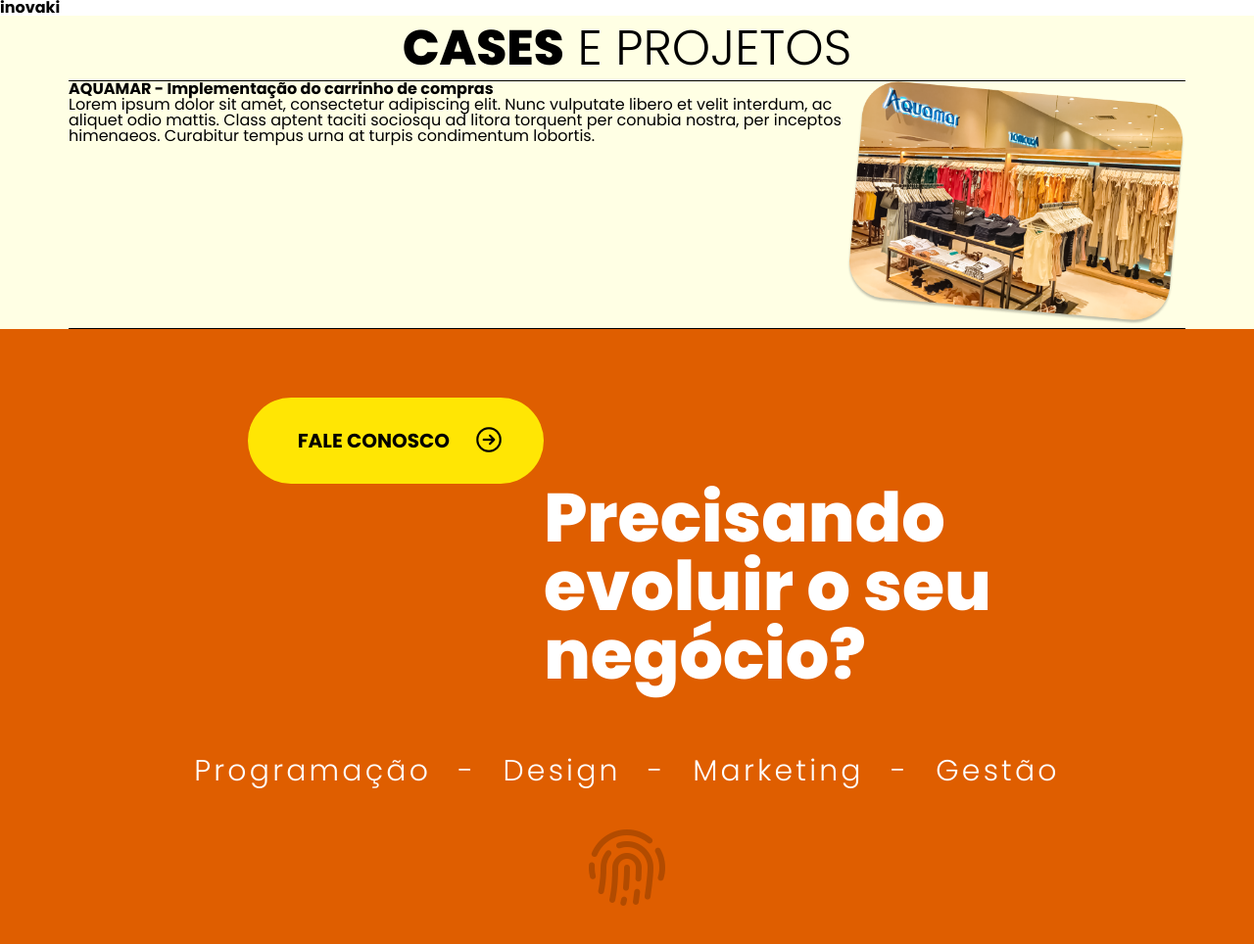
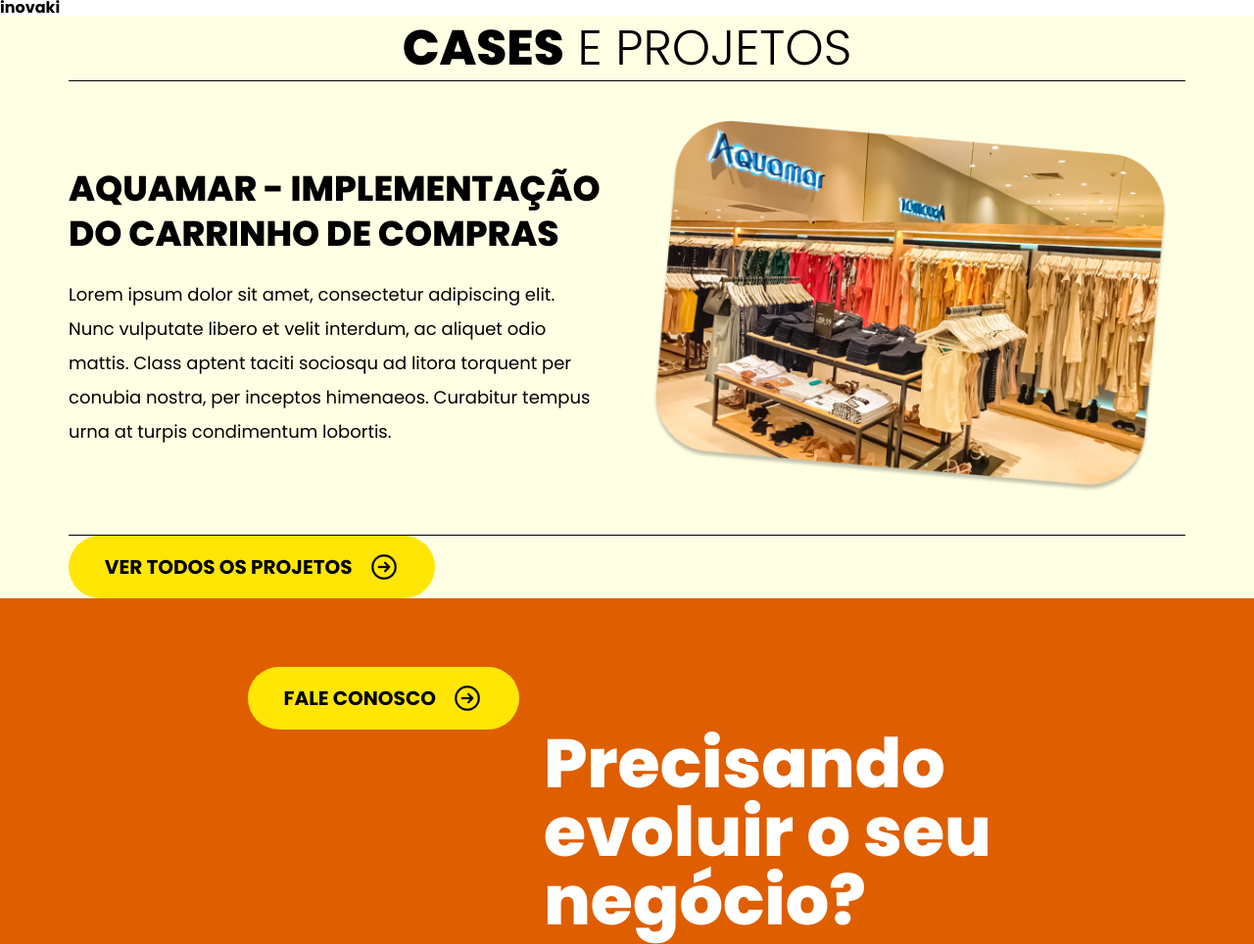
Before and after one commit to azevedodaniel/inovaki-new-page, a website built with webpack: page public/index.html in a window 1280 px wide. Shown: the top 964 px of the page at 98% size. Built offline with nearby package versions, Linux system fonts and the light colour scheme.

Commit message:
button and cases update

```diff
--- a/public/index.html
+++ b/public/index.html
@@ -23,6 +23,7 @@
 
     <div class="cases-content container">
       <div>
+        <div class="cases-flex">
           <div class="cases-information">
             <h2>
               AQUAMAR - Implementação
@@ -32,9 +33,17 @@
               Lorem ipsum dolor sit amet, consectetur adipiscing elit. Nunc vulputate libero et velit interdum, ac aliquet odio mattis. Class aptent taciti sociosqu ad litora torquent per conubia nostra, per inceptos himenaeos. Curabitur tempus urna at turpis condimentum lobortis.
             </p>
           </div>
-        <div>
+          <div class="cases-img">
             <img src="../src/assets/img/image-2.png" alt="">
           </div>
+        </div>
+      </div>
+
+      <div>
+        <button class="yellow-button">
+          <span>VER TODOS OS PROJETOS</span>
+          <img src="../src/assets/img/Back-Arrow.png">
+        </button>
       </div>
     </div>
   </section>
@@ -44,7 +53,8 @@
       <div class="contact-us-content">
         <div>
           <button class="yellow-button">
-            FALE CONOSCO
+            <span>FALE CONOSCO</span>
+            <img src="../src/assets/img/Back-Arrow.png" alt="">
           </button>
         </div>
         <div>
--- a/src/css/style.css
+++ b/src/css/style.css
@@ -75,7 +75,8 @@
 
 .yellow-button{
   background-color: #FFE604;
-  padding: 1.81rem 6rem 1.81rem 3.18rem;
+  padding: 0 2.3rem;
+  height: 4rem;
 
   font-weight: 700;
   font-size: 1.25rem;
@@ -83,9 +84,21 @@
   border: none;
   border-radius: 3.75rem;
 
-  background-image: url(../assets/img/Back-Arrow.png);
-  background-repeat: no-repeat;
-  background-position: 14.37rem 1rem;
+  display: inline-flex;
+  justify-content: space-between;
+  align-items: center;
+  gap: 1rem;
+
+  transition: 200ms;
+  cursor: pointer;
+}
+
+.yellow-button > img{
+  width: 2rem;
+}
+
+.yellow-button:hover{
+  transform: scale(1.1);
 }
 
 .cases-and-projects{
@@ -112,8 +125,39 @@
   border-top: 1px solid #000;
   border-bottom: 1px solid #000;
 
+  padding: 2.5rem 0;
+}
+
+.cases-flex{
   display: flex;
-  flex-direction: row;
+  justify-content: space-around;
+  align-items: center;
+
+  gap: 3.125rem;
+}
+
+.cases-information,
+.cases-img{
+  flex: 1;
+}
+
+.cases-information > h2{
+  font-weight: 800;
+  font-size: 2.24rem;
+  line-height: 2.87rem;
+  text-transform: uppercase;
+
+  padding-bottom: 1.4rem;
+}
+
+.cases-information > p{
+  font-weight: 400;
+  font-size: 1.125rem;
+  line-height: 2.18rem;
+}
+
+.cases-img > img{
+  width: 33rem;
 }
 
 .contact-us{
```
Lines whose indentation alone changed are shown as unchanged.
